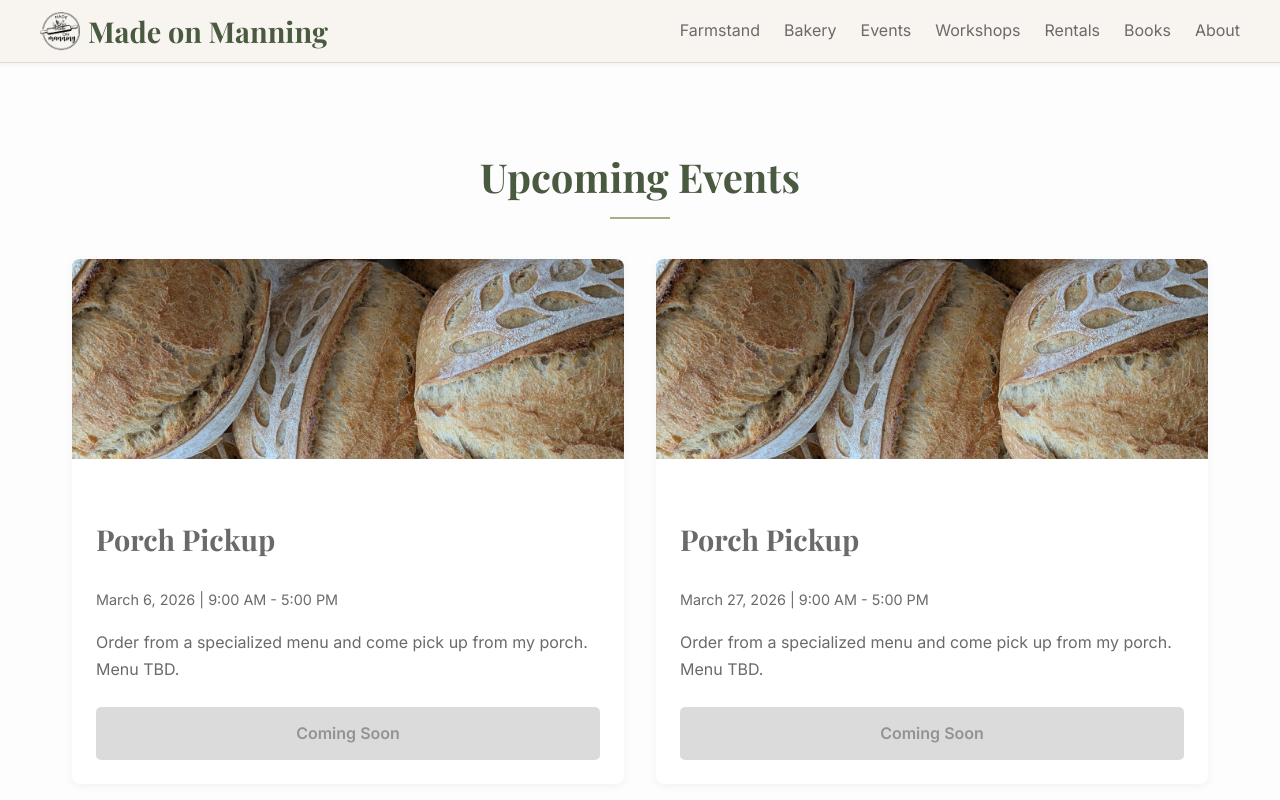
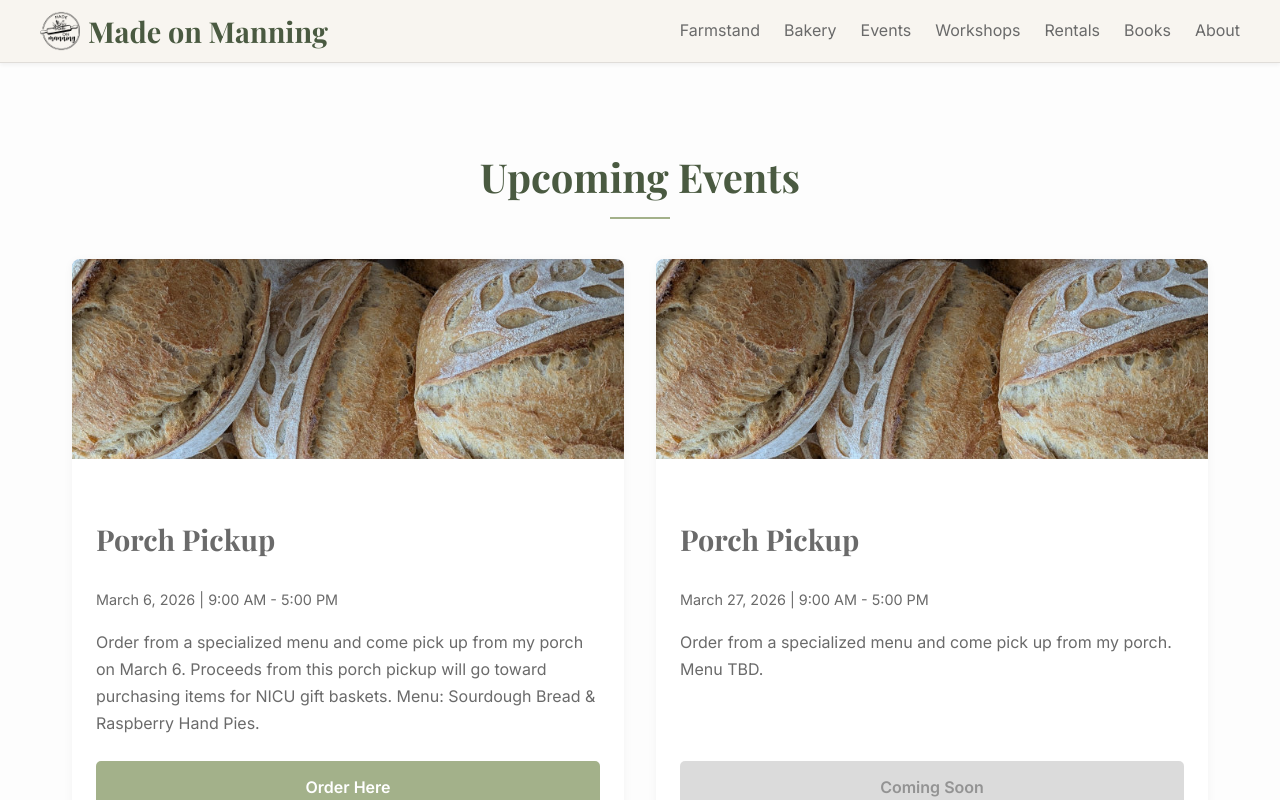
Before and after one commit to madeonmanning/madeonmanning.github.io, a Next.js app: page /events in a window 1280 px wide. Shown: the top 800 px of the page. Built offline with nearby package versions, Linux system fonts and the light colour scheme; a web font is replaced by a local one.

Commit message:
update march 6 porch pickup

```diff
--- a/app/events/page.jsx
+++ b/app/events/page.jsx
@@ -55,9 +55,9 @@ function Events() {
       date: 'March 6, 2026',
       time: '9:00 AM - 5:00 PM',
       title: 'Porch Pickup',
-      description: 'Order from a specialized menu and come pick up from my porch. Menu TBD.',
-      link: '#',
-      linkText: 'Coming Soon'
+      description: 'Order from a specialized menu and come pick up from my porch on March 6. Proceeds from this porch pickup will go toward purchasing items for NICU gift baskets. Menu: Sourdough Bread & Raspberry Hand Pies.',
+      link: 'https://docs.google.com/forms/d/e/1FAIpQLSd-RvdkP0EB-d6SmCycdH9qXOKMEJU4GbaW9p4QZWHM9-Ej3A/viewform?usp=publish-editor',
+      linkText: 'Order Here'
     },
     {
       id: 3,
```
